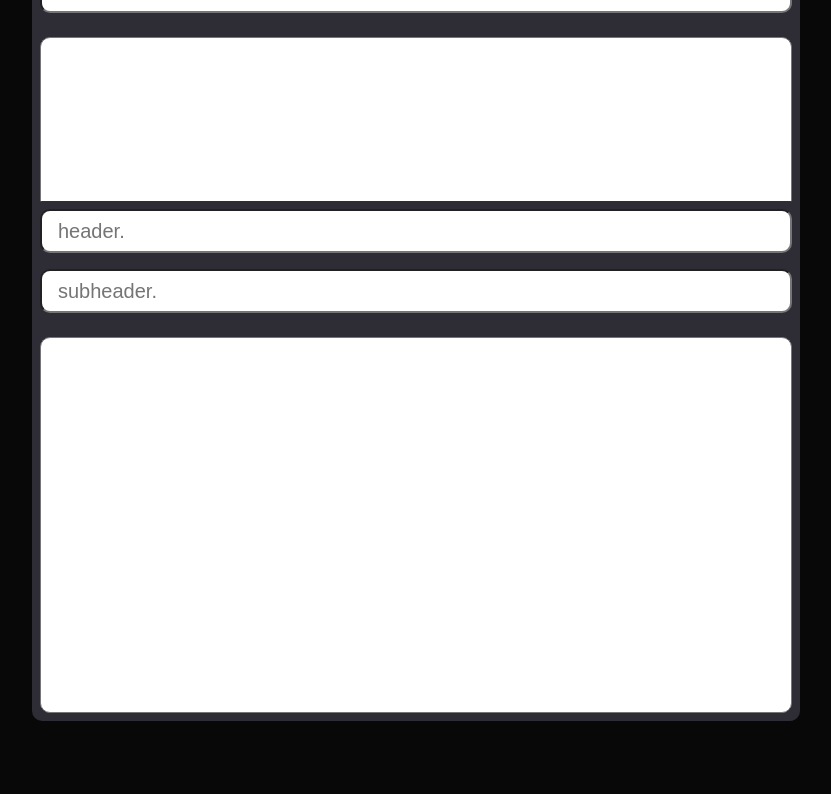
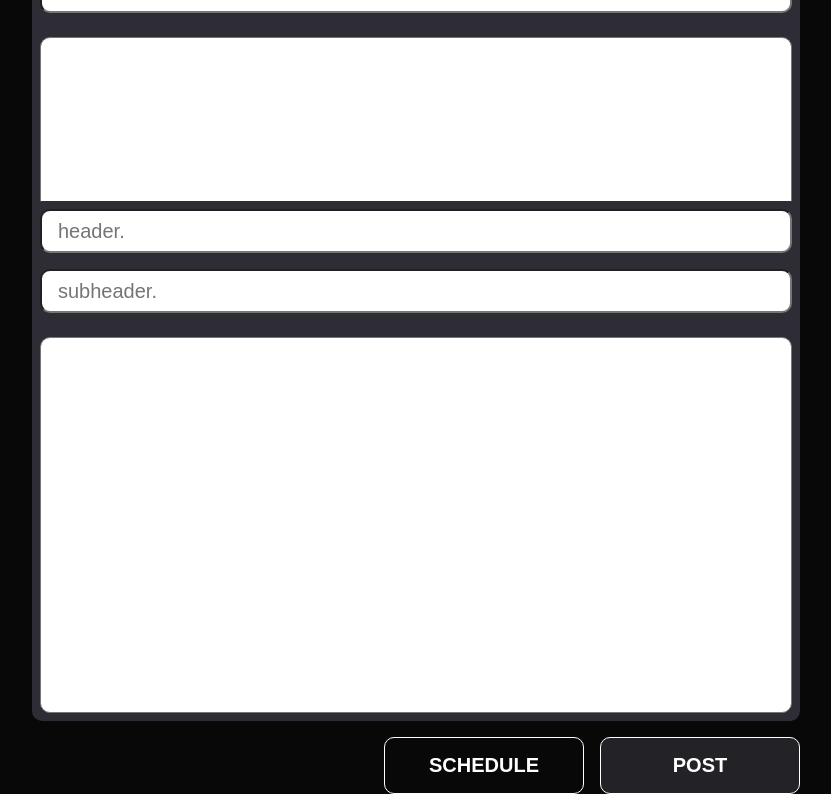
Before and after one commit to elliottdombrowski/tfp, a React (Create React App) app in the folder client/: page /blogcms in a window 1280 px wide. Shown: the part 249-1043 px from the top of the page, without its empty margins (224-1055 px from the left). Before the commit the page ends 970 px from the top, so only its background shows below. Built offline with nearby package versions, Linux system fonts and the light colour scheme.

Commit message:
blog post btns

```diff
--- a/client/src/pages/BlogCMS/BlogCMS.js
+++ b/client/src/pages/BlogCMS/BlogCMS.js
@@ -6,6 +6,7 @@ import './query.scss';
 const BlogCMS = () => {
   return (
     <section className='blog-cms-wrapper'>
+      <form className='blog-cms-form'>
         <div className='blog-cms-header'>
           <input
             type='text'
@@ -25,6 +26,22 @@ const BlogCMS = () => {
         <div className='blog-cms-body'>
           <textarea />
         </div>
+
+        <div className='blog-cms-btn-wrapper'>
+          <button
+            className='blog-cms-schedule'
+          >
+            Schedule
+          </button>
+
+          <button
+            className='blog-cms-submit'
+            type='submit'
+          >
+            Post
+          </button>
+        </div>
+      </form>
     </section>
   );
 };
--- a/client/src/pages/BlogCMS/styles.scss
+++ b/client/src/pages/BlogCMS/styles.scss
@@ -54,5 +54,41 @@
         font-size: 18px;
       }
     }
+
+    &.blog-cms-btn-wrapper {
+      display: flex;
+      justify-content: flex-end;
+      background: transparent;
+      margin-top: 1rem;
+
+      button {
+        padding: 1rem 0;
+        width: 200px;
+        border-radius: 10px;
+        border: 1px solid white;
+        color: white;
+        text-align: center;
+        font-size: 20px;
+        font-weight: 800;
+        text-transform: uppercase;
+        transition: 0.2s ease-in-out;
+        cursor: pointer;
+
+        &.blog-cms-schedule {
+          background: transparent;
+        }
+
+        &.blog-cms-submit {
+          background: #232226;
+          margin-left: 1rem;
+        }
+
+        &:hover, :focus {
+          transform: scale(1.05);
+          background: white;
+          color: #080808;
+        }
+      }
+    }
   }
 }
```
Lines whose indentation alone changed are shown as unchanged.
